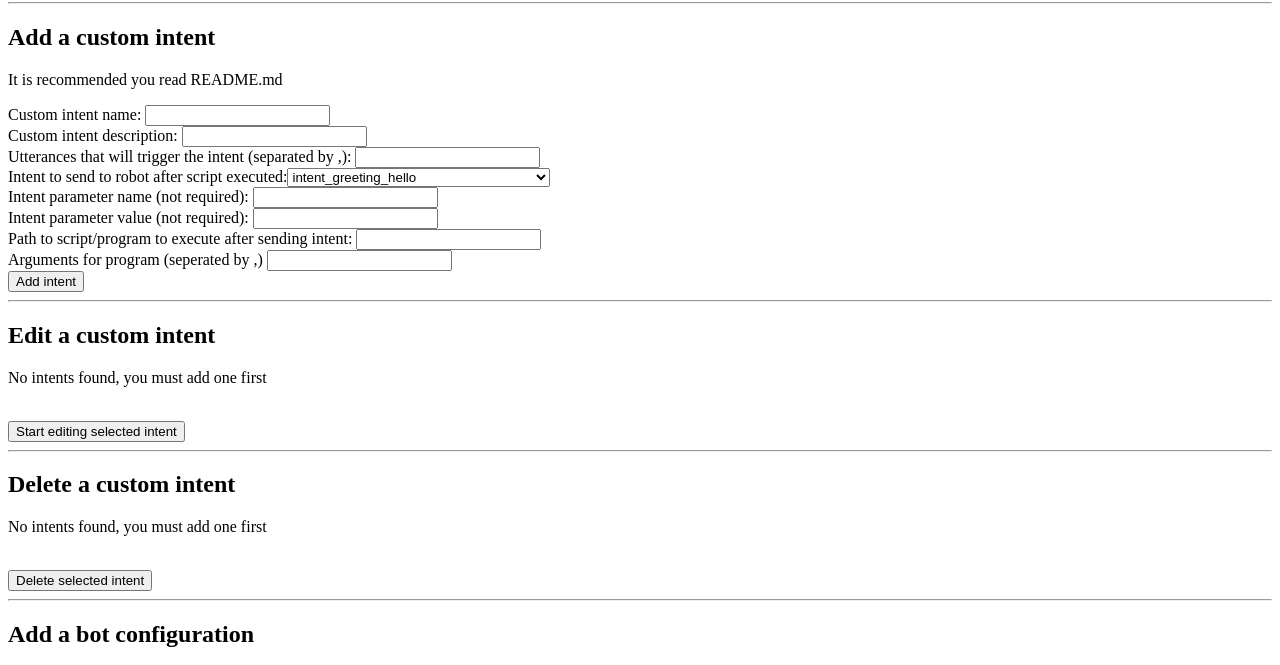
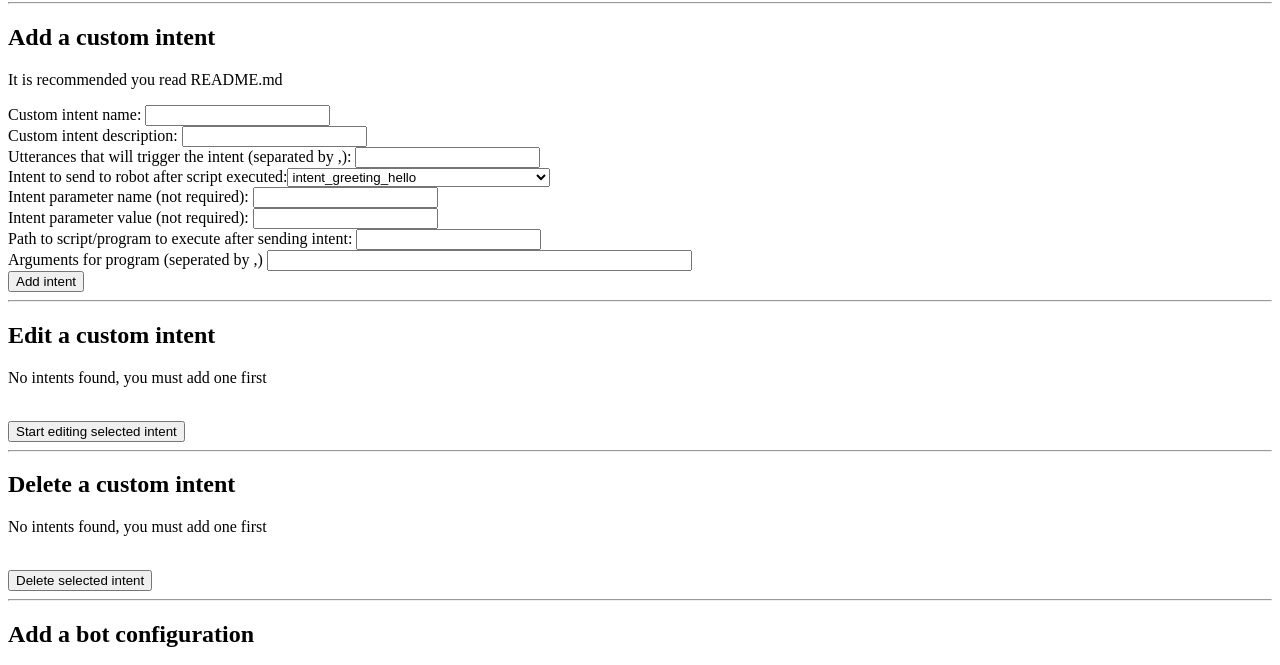
Before and after one commit to kercre123/wire-picovoice-pod, a plain HTML site: page chipper/webroot/index.html in a window 1280 px wide. Shown: the part 78-743 px from the top of the page. Drawn offline with Linux system fonts and the light colour scheme; no server answers.

Commit message:
Update screenshot to match description in readme, increase argument form width for custom intents

```diff
--- a/chipper/webroot/index.html
+++ b/chipper/webroot/index.html
@@ -24,7 +24,7 @@
             <label for="execAdd">Path to script/program to execute after sending intent:</label>
             <input type="text" name="execAdd" id="execAdd"><br>
             <label for="execAdd">Arguments for program (seperated by ,)</label>
-            <input type="text" name="execAddArgs" id="execAddArgs"><br>
+            <input type="text" name="execAddArgs" id="execAddArgs" size="50"><br>
         </form>
         <button onclick="sendIntentAdd()">Add intent</button>
     <hr>
```
Also changed, not shown: images/customIntent.png, 1 other file.
